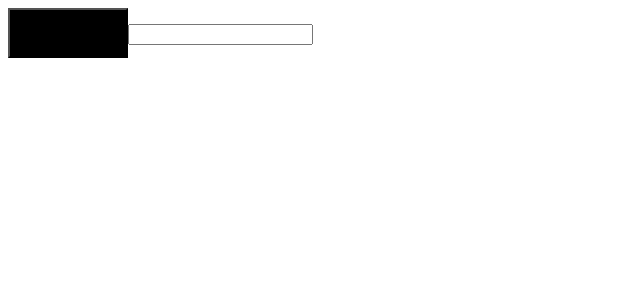
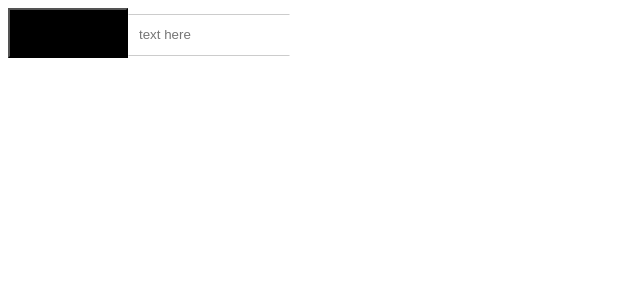
Before and after one commit to qkaxhfms/react, a React (Create React App) app: page / in a window 1280 px wide. Shown: the top 300 px of the page, without its empty margins (0-640 px from the left). Built offline with nearby package versions, Linux system fonts and the light colour scheme.

Commit message:
add Input components

```diff
--- a/src/Components/Input.js
+++ b/src/Components/Input.js
@@ -1,7 +1,19 @@
 import React from 'react';
+import styled from 'styled-components';
+
+const InputBox = styled.input`
+    width:140px;
+    line-height:40px;
+    padding:0 10px;
+    carcet:#444;
+    border:1px solid transparent;
+    border-top:1px solid #ccc;
+    border-bottom:1px solid #ccc;
+`
+
 
 function Input(){
-    return <input />;
+    return <InputBox placeholder="text here"/>;
 }
 
 export default Input;
```
